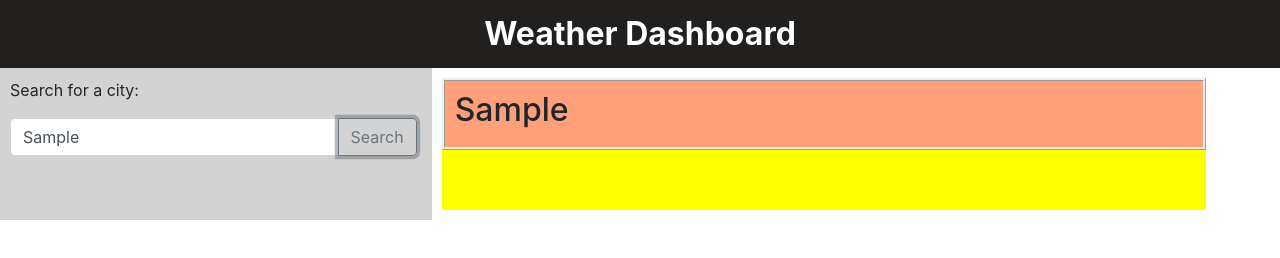
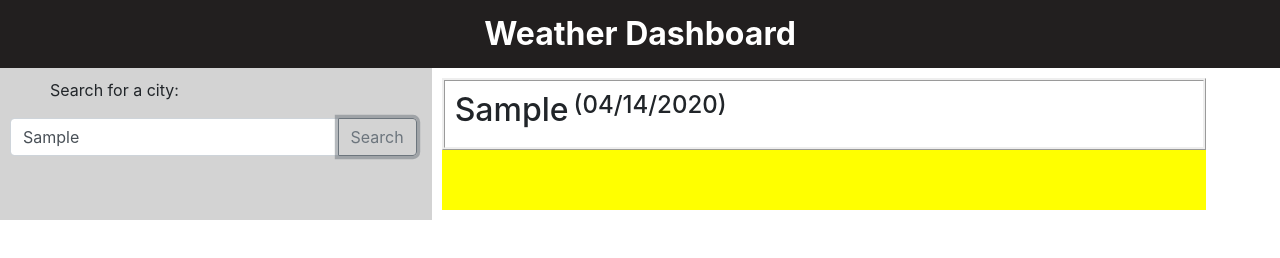
Before and after one commit to jiyoon9886/weather-dashboard, a plain HTML site: page index.html in a window 1280 px wide. Both pictures are taken after typing "Sample" into the empty fields and a click on the button "Search". Drawn offline with nearby package versions, Linux system fonts and the light colour scheme; no server answers.

Commit message:
added additional ajax call for uv index, current time, and colored warnings according to uv index

```diff
--- a/script.js
+++ b/script.js
@@ -1,6 +1,7 @@
 
 //Where the cities searched will be stored
 var cityList = [];
+
 
 
 // When the user inputs a city name and clicks Search
@@ -12,6 +13,10 @@ $("button").on("click", function(event) {
     event.preventDefault();
     var userCity = $("input").val();
     $("h2").text(userCity);
+    var currentTime = moment().format('L');
+    console.log(currentTime);
+    var timeDisplay = $("<h4>").text("(" + currentTime + ")");
+    $(".city-info").append(timeDisplay);
 
     var apiKey = "4a8970f1ceb21011e299d68d17d14399";
     var queryURL = "https://api.openweathermap.org/data/2.5/weather?q=" + userCity + "&units=imperial&appid=" + apiKey;
@@ -40,14 +45,25 @@ $("button").on("click", function(event) {
         var lat = response.coord.lat;
         var lon = response.coord.lon;
 
-            /* var uvIndexURL = "http://api.openweathermap.org/data/2.5/uvi?appid=" + apiKey + "&lat=" + lat + "&lon=" + lon;
+        var uvIndexURL = "http://api.openweathermap.org/data/2.5/uvi?appid=" + apiKey + "&lat=" + lat + "&lon=" + lon;
 
         $.ajax({
         url: uvIndexURL,
         method: "GET"
         }).then(function(response) {
         console.log(response);
-        }); */
+
+        var uvIndex = response.value;
+        var uvIndexDisplay = $("<p>").attr("class", "uv-index").text("UV Index: " + uvIndex);
+        if (uvIndex < 2) {
+            uvIndexDisplay.css("background-color", "green");
+        }else if (uvIndex > 7) {
+            uvIndexDisplay.css("background-color", "red");
+        }else {
+            uvIndexDisplay.css("background-color", "orange");
+        }
+        $(".city-info").append(uvIndexDisplay);
+        });
 
      });
 
--- a/style.css
+++ b/style.css
@@ -32,7 +32,6 @@ header {
 
 .city-info {
     padding: 10px;
-    background-color: lightsalmon;
     border-style: ridge;
 }
 
@@ -41,3 +40,12 @@ header {
     background-color: yellow
 
 }
+
+h4 {
+    margin: 5px;
+}
+
+p {
+    float: left;
+    margin: 40px;
+}
```
Lines whose indentation alone changed are shown as unchanged.
